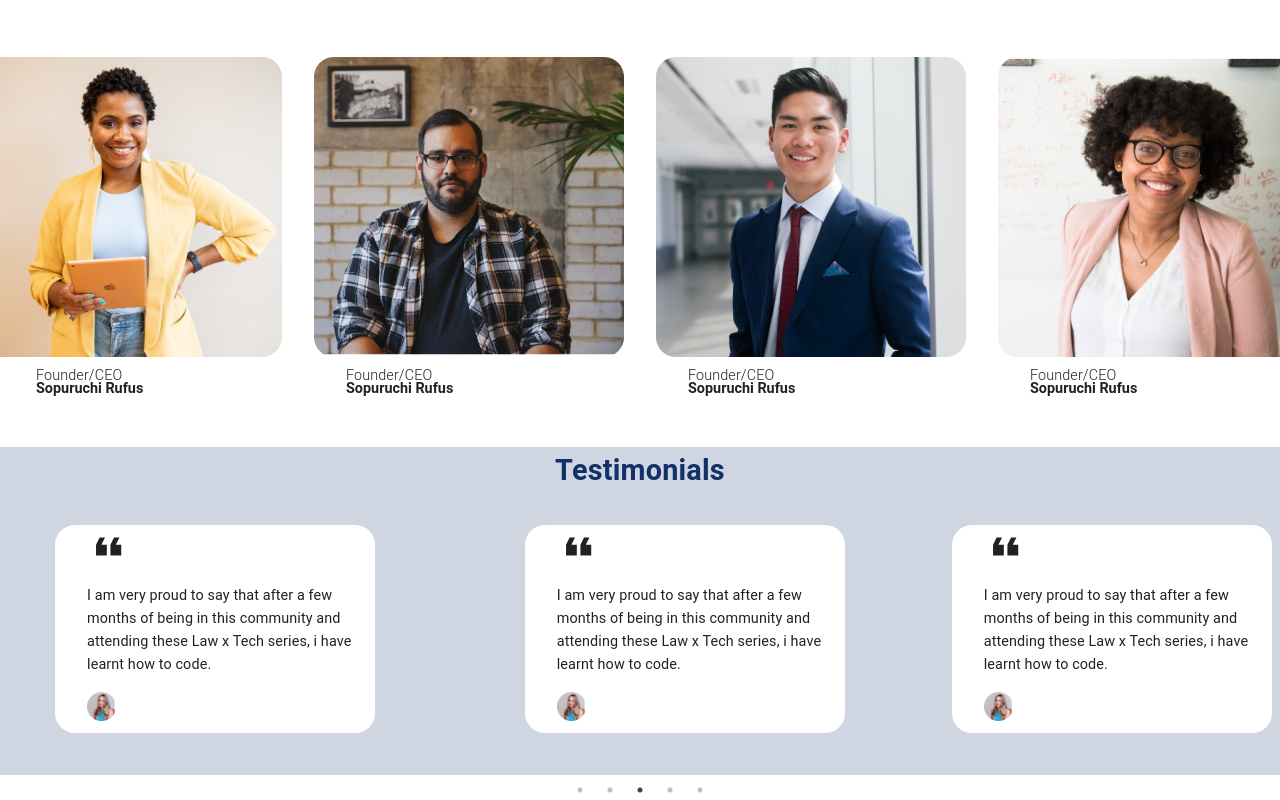
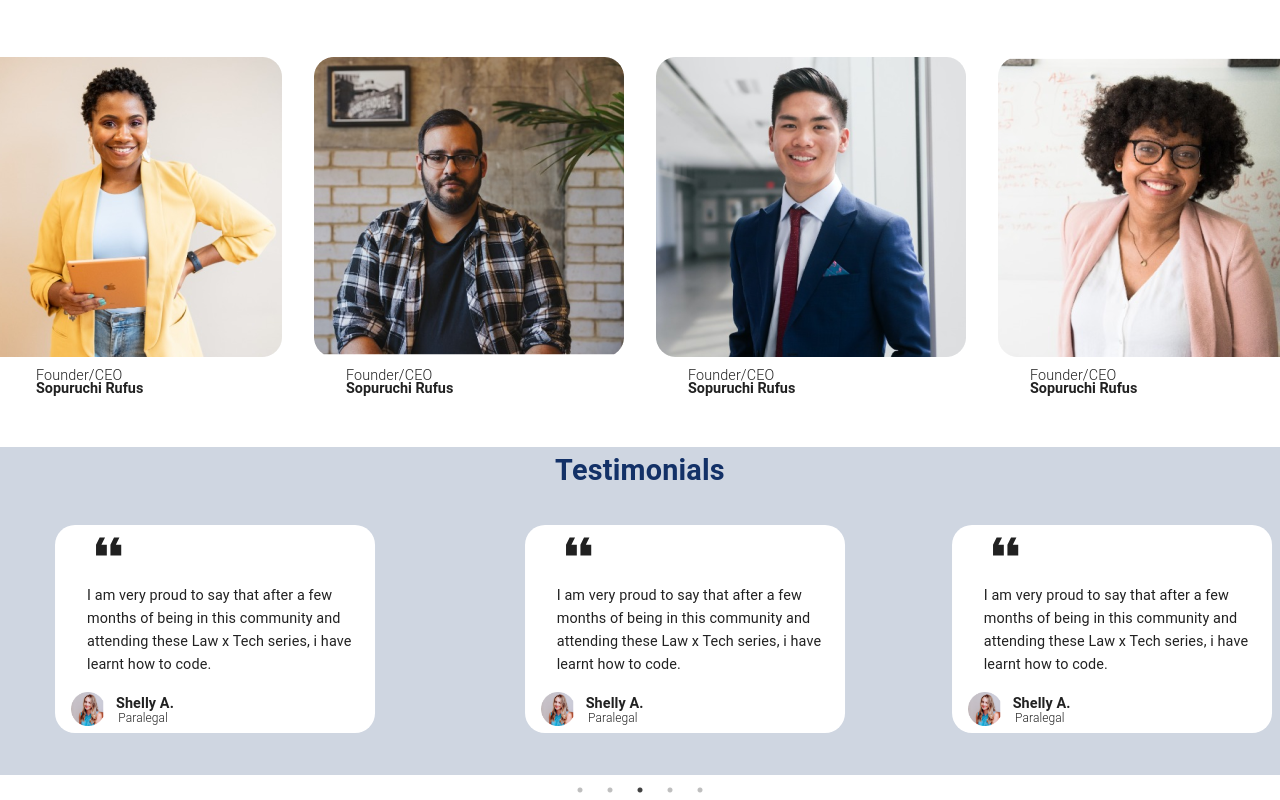
Before and after one commit to LawxTech/LawXTech, a React (Create React App) app: page / in a window 1280 px wide. Shown: the part 3875-4675 px from the top of the page. Built offline with nearby package versions, Linux system fonts and the light colour scheme.

Commit message:
update 1

```diff
--- a/src/components/Home/Testimonials.tsx
+++ b/src/components/Home/Testimonials.tsx
@@ -44,7 +44,19 @@ export const Testimonials = () => {
                                 being in this community and attending these Law
                                 x Tech series, i have learnt how to code.
                             </Typography>
-                            <img src={require("../../assets/witness.png")} width="10%" alt="Reviewer" className="witness"/>
+                            <Box maxWidth="xl" sx={{ display:"flex", justifyContent:"center"}}>
+                                <Box>
+                                    <img src={require("../../assets/witness.png")} width={34} alt="Reviewer" style={{ marginLeft: '-10em' }} />
+                                </Box>
+                                <Box>
+                                    <Typography variant="h6" sx={{ fontSize:".9rem", marginLeft:"-8em" }} fontWeight="bold" paragraph>
+                                        Shelly A.
+                                    </Typography>
+                                    <Typography variant="h6" sx={{ fontSize:".75rem", marginTop:"-22px", marginLeft:"-9.4em" }} fontWeight="light" paragraph>
+                                        Paralegal
+                                    </Typography>
+                                </Box>
+                            </Box>
                         </Box>
                         <Box height={208} sx={{backgroundColor:"#ffffff", marginBottom:"10%" }} className="gap witnessbox">
                             <Icon path={mdiFormatQuoteOpen} size={1.8} />
@@ -53,7 +65,19 @@ export const Testimonials = () => {
                                 being in this community and attending these Law
                                 x Tech series, i have learnt how to code.
                             </Typography>
-                            <img src={require("../../assets/witness.png")} width="10%" alt="Reviewer" className="witness"/>
+                            <Box maxWidth="xl" sx={{ display:"flex", justifyContent:"center"}}>
+                                <Box>
+                                    <img src={require("../../assets/witness.png")} width={34} alt="Reviewer" style={{ marginLeft: '-10em' }} />
+                                </Box>
+                                <Box>
+                                    <Typography variant="h6" sx={{ fontSize:".9rem", marginLeft:"-8em" }} fontWeight="bold" paragraph>
+                                        Shelly A.
+                                    </Typography>
+                                    <Typography variant="h6" sx={{ fontSize:".75rem", marginTop:"-22px", marginLeft:"-9.4em" }} fontWeight="light" paragraph>
+                                        Paralegal
+                                    </Typography>
+                                </Box>
+                            </Box>
                         </Box>
                         <Box height={208} sx={{backgroundColor:"#ffffff", marginBottom:"10%" }} className="gap witnessbox">
                             <Icon path={mdiFormatQuoteOpen} size={1.8} />
@@ -62,7 +86,19 @@ export const Testimonials = () => {
                                 being in this community and attending these Law
                                 x Tech series, i have learnt how to code.
                             </Typography>
-                            <img src={require("../../assets/witness.png")} width="10%" alt="Reviewer" className="witness"/>
+                            <Box maxWidth="xl" sx={{ display:"flex", justifyContent:"center"}}>
+                                <Box>
+                                    <img src={require("../../assets/witness.png")} width={34} alt="Reviewer" style={{ marginLeft: '-10em' }} />
+                                </Box>
+                                <Box>
+                                    <Typography variant="h6" sx={{ fontSize:".9rem", marginLeft:"-8em" }} fontWeight="bold" paragraph>
+                                        Shelly A.
+                                    </Typography>
+                                    <Typography variant="h6" sx={{ fontSize:".75rem", marginTop:"-22px", marginLeft:"-9.4em" }} fontWeight="light" paragraph>
+                                        Paralegal
+                                    </Typography>
+                                </Box>
+                            </Box>
                         </Box>
                         <Box height={208} sx={{backgroundColor:"#ffffff", marginBottom:"10%", marginLeft:"10%" }} className="gap witnessbox">
                             <Icon path={mdiFormatQuoteOpen} size={1.8} />
@@ -71,7 +107,19 @@ export const Testimonials = () => {
                                 being in this community and attending these Law
                                 x Tech series, i have learnt how to code.
                             </Typography>
-                            <img src={require("../../assets/witness.png")} width="10%" alt="Reviewer" className="witness"/>
+                            <Box maxWidth="xl" sx={{ display:"flex", justifyContent:"center"}}>
+                                <Box>
+                                    <img src={require("../../assets/witness.png")} width={34} alt="Reviewer" style={{ marginLeft: '-10em' }} />
+                                </Box>
+                                <Box>
+                                    <Typography variant="h6" sx={{ fontSize:".9rem", marginLeft:"-8em" }} fontWeight="bold" paragraph>
+                                        Shelly A.
+                                    </Typography>
+                                    <Typography variant="h6" sx={{ fontSize:".75rem", marginTop:"-22px", marginLeft:"-9.4em" }} fontWeight="light" paragraph>
+                                        Paralegal
+                                    </Typography>
+                                </Box>
+                            </Box>
                         </Box>
                         <Box height={208} sx={{backgroundColor:"#ffffff", marginBottom:"10%", marginLeft:"10%" }} className="gap witnessbox">
                             <Icon path={mdiFormatQuoteOpen} size={1.8} />
@@ -80,7 +128,19 @@ export const Testimonials = () => {
                                 being in this community and attending these Law
                                 x Tech series, i have learnt how to code.
                             </Typography>
-                            <img src={require("../../assets/witness.png")} width="10%" alt="Reviewer" className="witness"/>
+                            <Box maxWidth="xl" sx={{ display:"flex", justifyContent:"center"}}>
+                                <Box>
+                                    <img src={require("../../assets/witness.png")} width={34} alt="Reviewer" style={{ marginLeft: '-10em' }} />
+                                </Box>
+                                <Box>
+                                    <Typography variant="h6" sx={{ fontSize:".9rem", marginLeft:"-8em" }} fontWeight="bold" paragraph>
+                                        Shelly A.
+                                    </Typography>
+                                    <Typography variant="h6" sx={{ fontSize:".75rem", marginTop:"-22px", marginLeft:"-9.4em" }} fontWeight="light" paragraph>
+                                        Paralegal
+                                    </Typography>
+                                </Box>
+                            </Box>
                         </Box>
                     </Slider>
 
```
